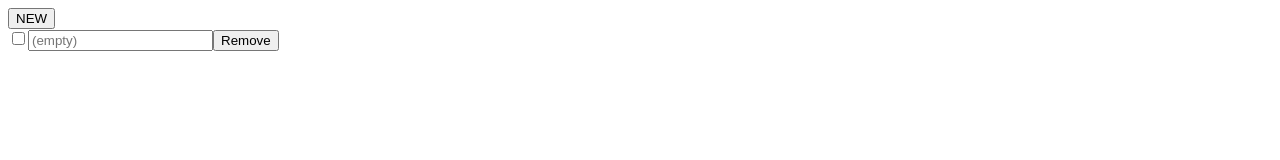
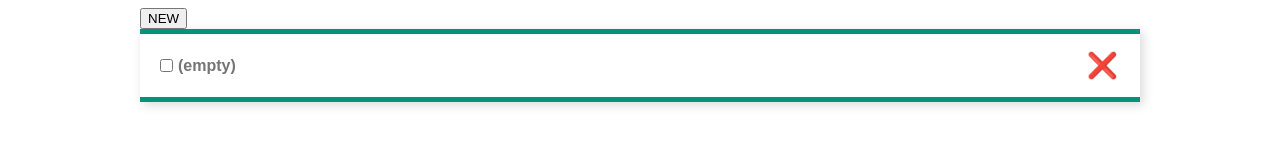
Before and after one commit to sps-cl/2D-VAP-git-final-Hava, a plain HTML site: page index.html in a window 1280 px wide. Both pictures are taken after a click on the button "NEW". Drawn offline with Linux system fonts and the light colour scheme.

Commit message:
Edit the app style

```diff
--- a/index.html
+++ b/index.html
@@ -7,8 +7,10 @@
         <title>TODO</title>
     </head>
     <body>
-        <button onclick="NewTodo()">NEW</button>
-        <div class="todo_container"></div>
+        <div>
+            <button onclick="NewTodo()">NEW</button>
+            <div class="todo_container"></div>
+        </div>
     </body>
     <script src="main.js"></script>
 </html>
--- a/main.js
+++ b/main.js
@@ -17,7 +17,7 @@ function NewTodo() {
 
     const removeButton = document.createElement("button");
         removeButton.classList.add("todo_remove");
-        removeButton.textContent = "Remove";
+        removeButton.textContent = "❌";
         removeButton.onclick = function() {RemoveTodo(this)};
 
     //Apply the new elements to the container
--- a/styles.css
+++ b/styles.css
@@ -0,0 +1,44 @@
+body{
+    display: flex;
+    justify-content: center;
+}
+
+.todo_container{
+    display: flex;
+    flex-direction: column;
+    width: 1000px;
+    box-shadow: 3px 3px 10px rgba(0, 0, 0, 0.15);
+    border-top: 5px solid #009578;
+    border-bottom: 5px solid #009578;
+}
+
+.todo{
+    display: flex;
+    justify-content: space-between;
+    padding: 1em;
+}
+
+.todo_value{
+    background-color: transparent;
+    border: none;
+    outline: none;
+    font-family: 'Quicksand', sans-serif;
+    font-size: 1em;
+    font-weight: bold;
+    flex-grow: 1;
+}
+.todo_remove{
+    font-size: 25px;
+    background: none;
+    border: none;
+}
+
+.todo:has(.todo_checkbox:checked){
+    color: #555555;
+    background-color: #eeeeee;
+}
+
+
+.todo:has(.todo_remove:hover){
+    background-color: lightcoral;
+}
```
